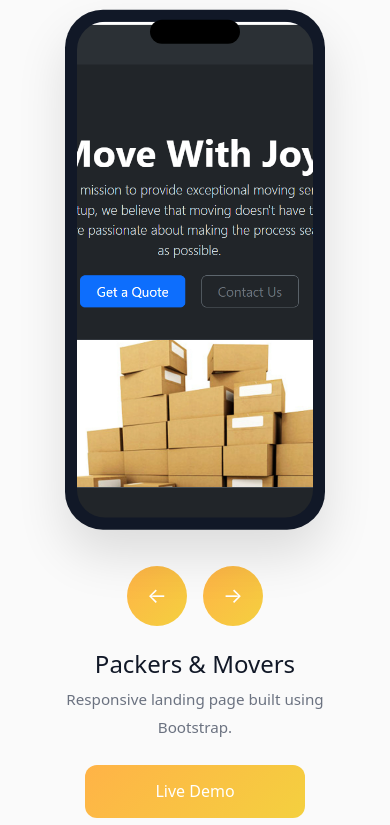
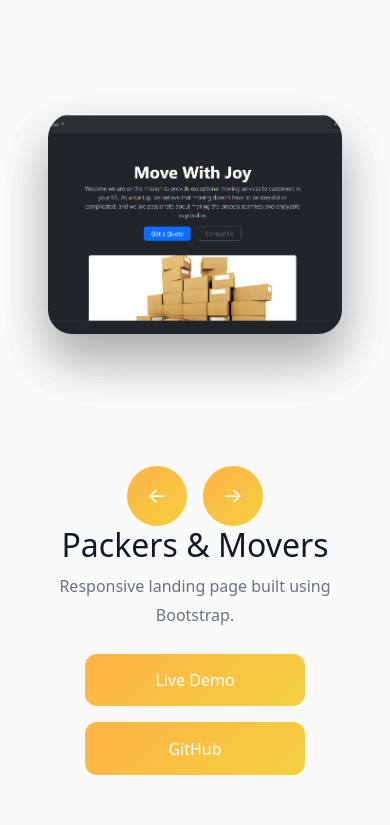
Before and after one commit to Shreya-103/Portfolio-2.0, a React (Vite) app: page / in a window 390 px wide. Shown: the part 2799-3624 px from the top of the page. Built offline with nearby package versions, Linux system fonts and the light colour scheme.

Commit message:
project section modification for mobile screen

```diff
--- a/src/components/Project/projects.jsx
+++ b/src/components/Project/projects.jsx
@@ -17,10 +17,7 @@ export default function Projects() {
       setIsMobile(window.innerWidth < 768);
     };
 
-    window.addEventListener(
-      "resize",
-      handleResize
-    );
+    window.addEventListener("resize", handleResize);
 
     return () =>
       window.removeEventListener(
@@ -74,6 +71,7 @@ export default function Projects() {
         Featured Projects
       </h2>
 
+      {/* DESKTOP COVERFLOW */}
       {!isMobile ? (
         <div className={styles.carousel}>
           {projects.map((project, index) => (
@@ -94,28 +92,59 @@ export default function Projects() {
           ))}
         </div>
       ) : (
+        /* MOBILE STACKED DECK */
+        <div className={styles.mobileDeck}>
+          {projects.map((project, index) => {
+            let position = "";
+
+            if (index === active) {
+              position = "active";
+            } else if (
+              index ===
+              (active + 1) %
+                projects.length
+            ) {
+              position = "next";
+            } else if (
+              index ===
+              (active + 2) %
+                projects.length
+            ) {
+              position = "last";
+            } else {
+              return null;
+            }
+
+            return (
               <motion.div
-          className={styles.phoneMockup}
-          whileTap={{
-            rotateY: 8,
-            rotateX: -8,
+                key={project.id}
+                layout
+                initial={{
+                  opacity: 0,
+                  y: 50,
                 }}
                 animate={{
-            y: [0, -8, 0],
+                  opacity: 1,
+                  y: 0,
                 }}
                 transition={{
-            duration: 3,
-            repeat: Infinity,
+                  duration: 0.4,
                 }}
+                className={`${styles.deckCard} ${
+                  styles[position]
+                }`}
               >
-          <div className={styles.phoneFrame}>
                 <img
-              src={projects[active].image}
-              alt={projects[active].title}
+                  src={project.image}
+                  alt={project.title}
                 />
+              </motion.div>
+            );
+          })}
         </div>
-        </motion.div>
       )}
+
+      {/* CONTROLS */}
       <div className={styles.controls}>
         <button onClick={prevProject}>
           ←
@@ -126,6 +155,7 @@ export default function Projects() {
         </button>
       </div>
 
+      {/* DETAILS */}
       <AnimatePresence mode="wait">
         <motion.div
           key={projects[active].id}
--- a/src/components/Project/projects.module.css
+++ b/src/components/Project/projects.module.css
@@ -147,83 +147,77 @@
     );
 }
 
-.phoneMockup {
-  display: none;
-}
+@media (max-width: 768px) {
 
-@media (max-width: 768px) {
   .carousel {
     display: none;
   }
 
-  .phoneMockup {
+  .mobileDeck {
+    position: relative;
+    width: 100%;
+    height: 420px;
+
     display: flex;
     justify-content: center;
     align-items: center;
 
     margin-bottom: 2rem;
-
-    perspective: 1500px;
   }
 
-  .phoneFrame {
-    width: 260px;
-    height: 520px;
+  .deckCard {
+    position: absolute;
 
-    padding: 12px;
+    width: 90%;
+    max-width: 340px;
 
-    border-radius: 38px;
+    border-radius: 24px;
 
-    background: #111827;
+    overflow: hidden;
 
-    box-shadow:
-      var(--project-shadow);
+    background: var(--surface);
 
-    position: relative;
+    box-shadow: var(--project-shadow);
+
+    transition: all 0.5s ease;
   }
 
-  .phoneFrame::before {
-    content: "";
-
-    position: absolute;
-
-    top: 10px;
-    left: 50%;
-
-    transform: translateX(-50%);
-
-    width: 90px;
-    height: 24px;
-
-    border-radius: 20px;
-
-    background: #000;
+  .deckCard img {
+    width: 100%;
+    height: 220px;
+    object-fit: cover;
   }
 
-  .phoneFrame img {
-    width: 100%;
-    height: 100%;
+  .deckCard.active {
+    transform:
+      translateY(0)
+      scale(1);
 
-    object-fit: cover;
-
-    border-radius: 28px;
+    z-index: 3;
   }
 
-  .controls {
-    margin-top: 1rem;
+  .deckCard.next {
+    transform:
+      translateY(20px)
+      scale(0.94);
+
+    opacity: 0.8;
+
+    z-index: 2;
+  }
+
+  .deckCard.last {
+    transform:
+      translateY(40px)
+      scale(0.88);
+
+    opacity: 0.55;
+
+    z-index: 1;
   }
 
   .details {
-    margin-top: 1.5rem;
-  }
-
-  .details h3 {
-    font-size: 1.5rem;
-  }
-
-  .details p {
-    font-size: 0.95rem;
-    padding: 0 1rem;
+    margin-top: 0;
   }
 
   .links {
```
Lines whose indentation alone changed are shown as unchanged.
